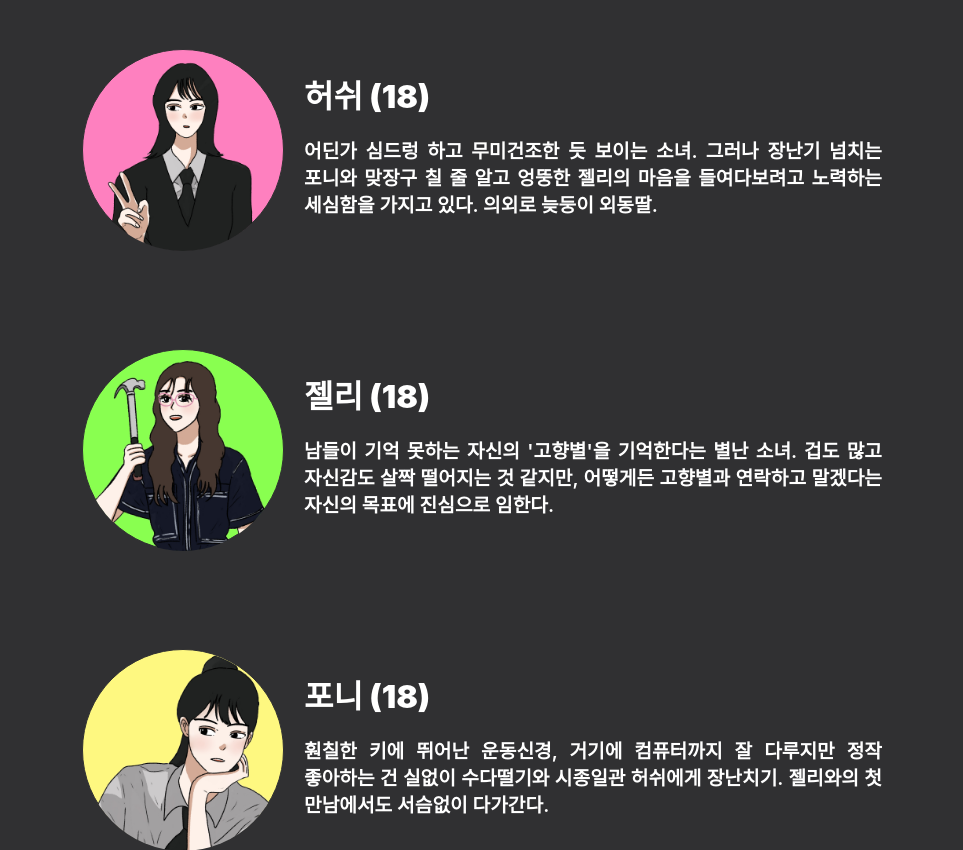
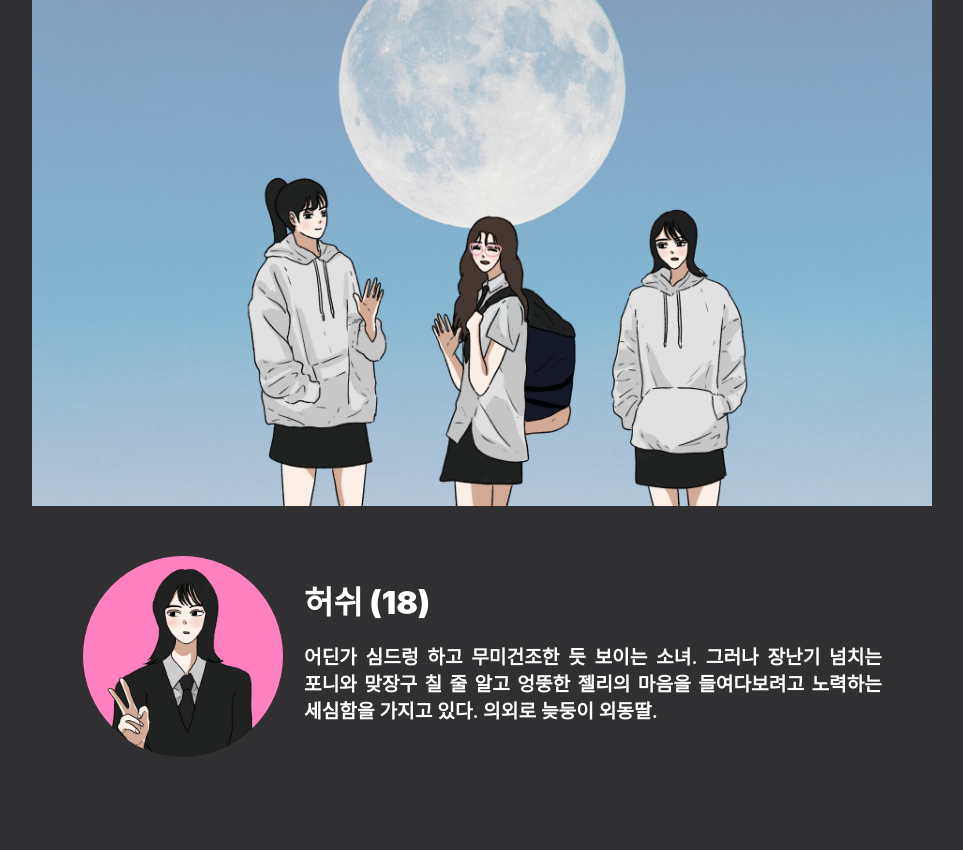
Before and after one commit to jihun-io/grnplnt, a Flask app: page /character in a window 1280 px wide. Shown: the part 75-925 px from the top of the page, without its empty margins (158-1121 px from the left). Run offline with Flask 3, Linux system fonts and the light colour scheme; some libraries are stand-ins or nearby versions; some web fonts are replaced.

Commit message:
character 페이지 hero 추가

```diff
--- a/static/css/style.css
+++ b/static/css/style.css
@@ -229,6 +229,12 @@ header {
     max-width: 900px;
     background-color: #303032;
     color: #fff;
+}
+
+.character_hero {
+    width: 100%;
+    aspect-ratio: 16/9;
+
 }
 
 .character {
--- a/templates/character.html
+++ b/templates/character.html
@@ -3,6 +3,9 @@
 {% block content %}
 <div class="main black_bg">
     <div class="character_wrapper">
+        <div class="character_hero" style="background-image: url({{ url_for('static', filename='img/character-hero_3840.jpg') }}); background-size: cover; background-position: center center;">
+
+        </div>
         <div class="character">
             <div class="character_pic hush" >
                 <div class="portrait" style="background-image: url({{ url_for('static', filename='img/hush.png') }}); background-size: cover; background-position: center center;"></div>
```
Also changed, not shown: static/img/character-hero_3840.jpg (added).
